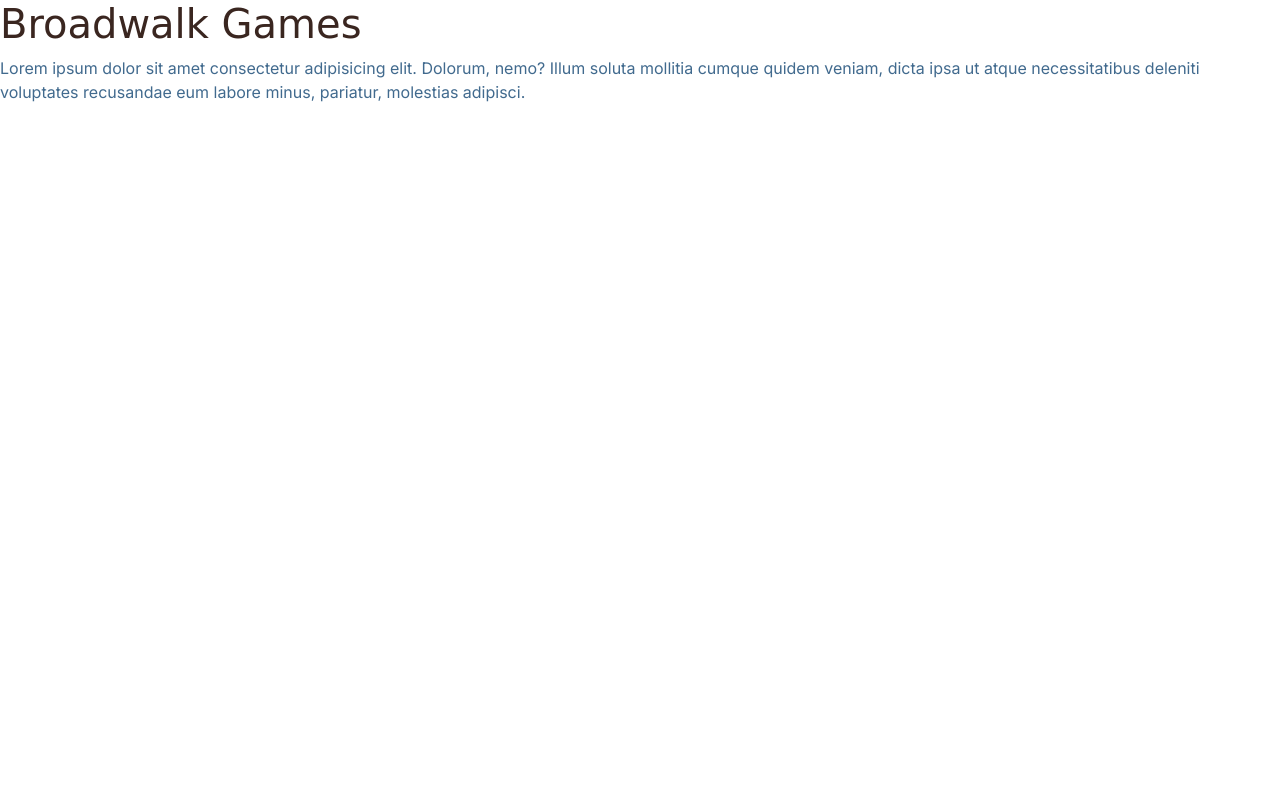
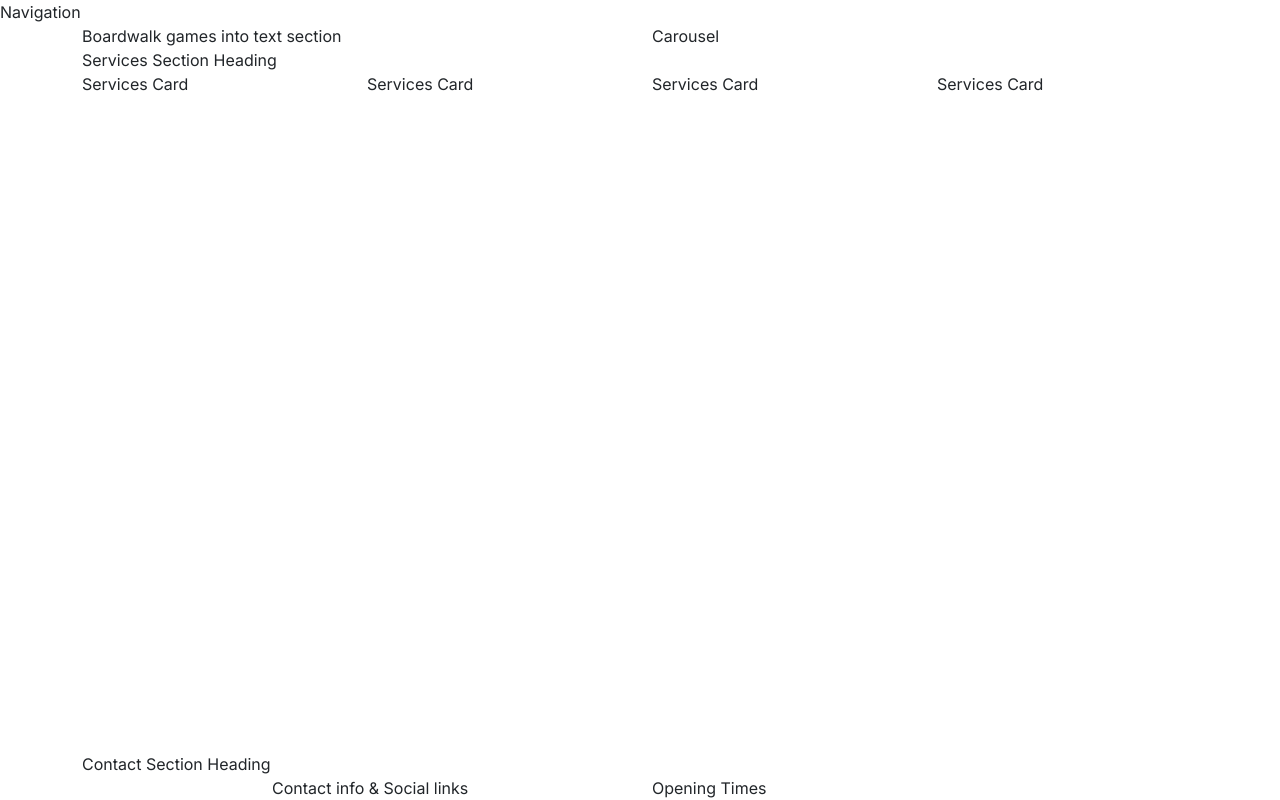
Before and after one commit to Ayasource/boardwalk-games, a plain HTML site: page index.html in a window 1280 px wide. Drawn offline with nearby package versions, Linux system fonts and the light colour scheme; a web font is replaced by a local one.

Commit message:
Adding the homepage boilerplate

```diff
--- a/index.html
+++ b/index.html
@@ -19,12 +19,48 @@
     <!--stylesheet-->
     <link rel="stylesheet" href="assets/css/style.css">
 </head>
-<body>
-    <header>
-        <h1>Broadwalk Games</h1>
-    </header>
-<p class="sub-heading-color">Lorem ipsum dolor sit amet consectetur adipisicing elit. Dolorum, nemo? Illum soluta mollitia cumque quidem veniam, dicta ipsa ut atque necessitatibus deleniti voluptates recusandae eum labore minus, pariatur, molestias adipisci. </p>
+<!-- Classes on body set to work with mt-auto on footer to ensure it always stays at the bottom of the page -->
+<body class="d-flex flex-column min-vh-100">
+ <!--Navigation-->
+ <div>Navigation</div>
 
+ <!--Header with carousel-->
+ <header class="container">
+    <div class="row">
+        <div class="col-12 col-xl-6">Boardwalk games into text section</div>
+        <div class="col-12 col-xl-6">Carousel</div>
+    </div>
+ </header>
+
+<!--Main element to hold all key sections of the Home page. It is not part of the grid structure-->
+<main>
+<!--Services sections-->
+<section class="container">
+    <div class="row">
+        <div class="col-12">Services Section Heading</div>
+        <div class="col-12 col-md-6 col-xl-3">Services Card</div>
+        <div class="col-12 col-md-6 col-xl-3">Services Card</div>
+        <div class="col-12 col-md-6 col-xl-3">Services Card</div>
+        <div class="col-12 col-md-6 col-xl-3">Services Card</div>
+
+    </div>
+</section>
+
+</main>
+<!--footer/contact section-->
+  <!-- mt-auto added to push footer to the bottom of the page -->
+<footer class="mt-auto">
+    <div class="container">
+        <div class="row justify-content-center">
+            <div class="col-12"></div>
+            <div>Contact Section Heading</div>
+            <!--Contact info-->
+            <div class="col-12 col-md-6 col-xl-4">Contact info & Social links</div>
+            <!--Opening Times-->
+             <div class="col-12 col-md-6 col-xl-4">Opening Times</div>
+        </div>
+    </div>
+</footer>
 <!--bootstrap js script-->
 <script src="https://cdn.jsdelivr.net/npm/bootstrap@5.3.8/dist/js/bootstrap.bundle.min.js" integrity="sha384-FKyoEForCGlyvwx9Hj09JcYn3nv7wiPVlz7YYwJrWVcXK/BmnVDxM+D2scQbITxI" crossorigin="anonymous"></script>
 <!--Font awesome-->
```
